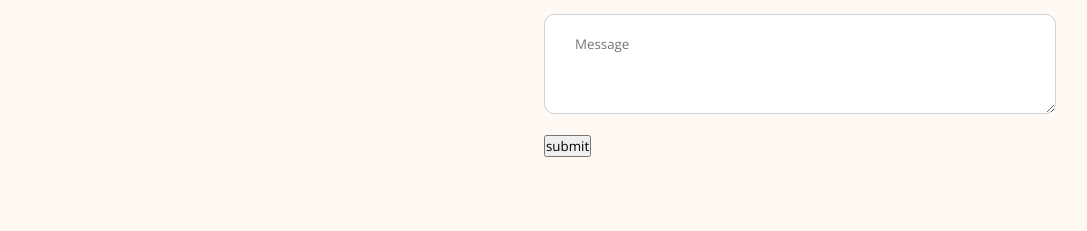
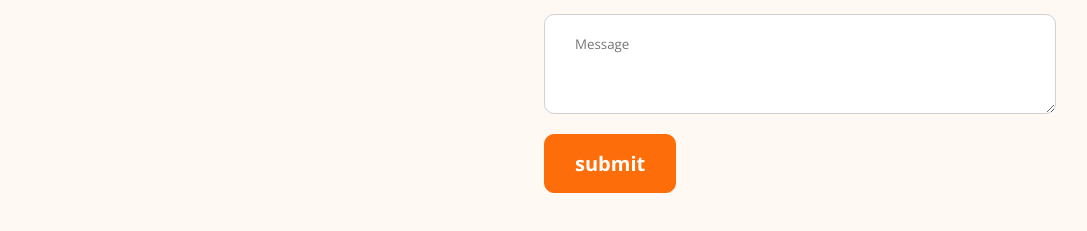
Before and after one commit to Ai-codemaster/My_Personal_Website, a plain HTML site: page index.html in a window 1280 px wide. Shown: the part 3862-4093 px from the top of the page, without its empty margins (96-1183 px from the left). Drawn offline with nearby package versions, Linux system fonts and the light colour scheme.

Commit message:
Complete This Project

```diff
--- a/style/style.css
+++ b/style/style.css
@@ -382,3 +382,17 @@
   border: 1px solid var(--dark_5);
   outline: none;
 }
+
+.form button{
+  font-size: 20px;
+  font-weight: 700;
+  color: var(--white);
+  background-color: var(--orange);
+  border: 1px solid var(--orange);
+  border-radius: 10px;
+  padding: 15px 30px;
+}
+
+.form button:hover{
+  cursor: pointer;
+}
```
